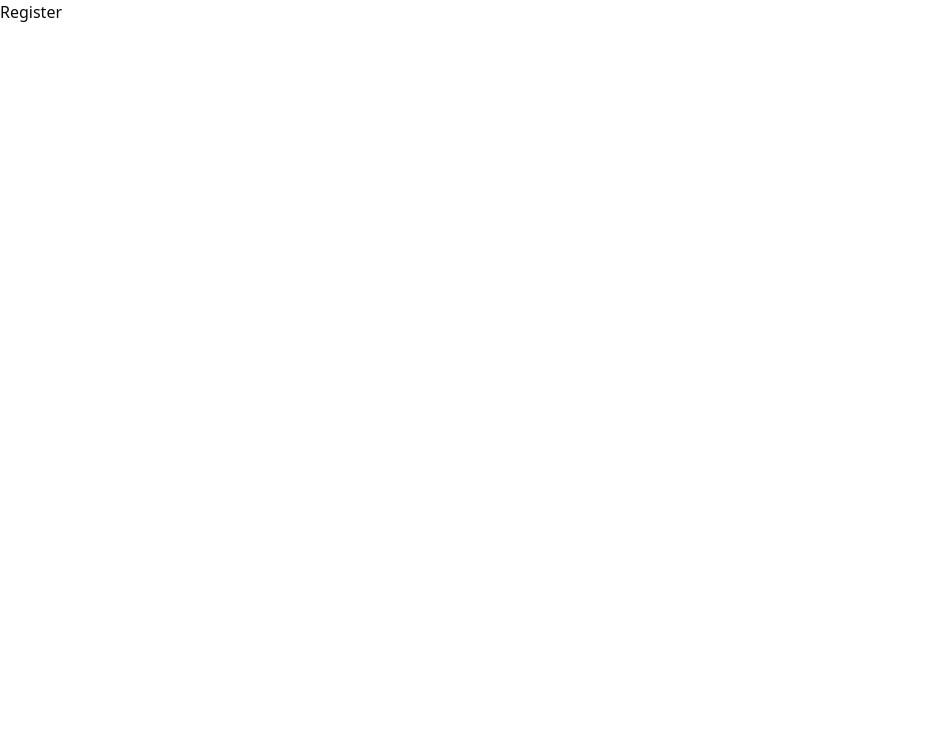
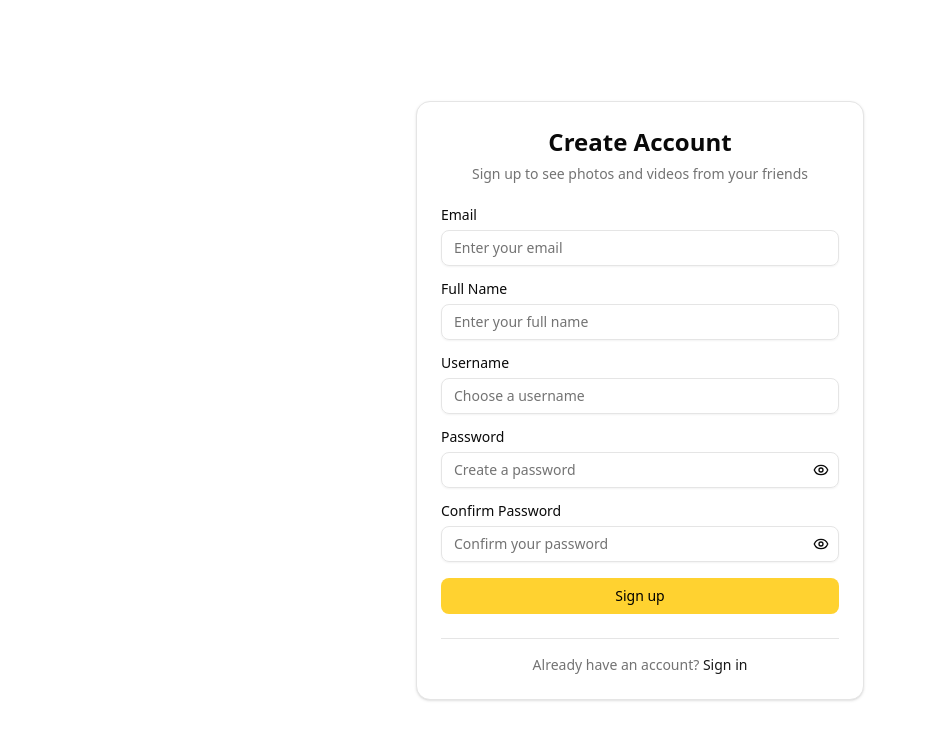
Before and after one commit to theamnabb/MiniGram, a React (Vite) app: page /register in a window 1280 px wide. Shown: the top 740 px of the page, without its empty margins (0-926 px from the left). Built offline with nearby package versions, Linux system fonts and the light colour scheme.

Commit message:
Register

```diff
--- a/src/pages/Register.jsx
+++ b/src/pages/Register.jsx
@@ -1,9 +1,209 @@
-import React from 'react'
+import { useState } from "react";
+import { Button } from "../components/ui/button";
+import { Input } from "../components/ui/input";
+import { Label } from "../components/ui/label";
+import { Card, CardContent, CardDescription, CardFooter, CardHeader, CardTitle } from "../components/ui/card";
+import { Separator } from "../components/ui/separator";
+import { Link } from "react-router-dom";
+import { Eye, EyeOff } from "lucide-react";
 
-const Register = () => {
+
+const Register = ({ onRegister }) => {
+  const [formData, setFormData] = useState({
+    email: "",
+    username: "",
+    fullName: "",
+    password: "",
+    confirmPassword: "",
+  });
+  const [showPassword, setShowPassword] = useState(false);
+  const [showConfirmPassword, setShowConfirmPassword] = useState(false);
+  const [isLoading, setIsLoading] = useState(false);
+
+  const showToast = (title, description, variant) => {
+    // Simple toast implementation without custom hook
+    console.log(`Toast: ${title} - ${description} (${variant})`);
+    // You could implement a simple toast mechanism here
+  };
+
+  const handleChange = (e) => {
+    setFormData({
+      ...formData,
+      [e.target.name]: e.target.value,
+    });
+  };
+
+  const handleSubmit = async (e) => {
+    e.preventDefault();
+
+    if (!formData.email || !formData.username || !formData.fullName || !formData.password) {
+      showToast(
+        "Missing information",
+        "Please fill in all fields.",
+        "destructive"
+      );
+      return;
+    }
+
+    if (formData.password !== formData.confirmPassword) {
+      showToast(
+        "Password mismatch",
+        "Passwords do not match.",
+        "destructive"
+      );
+      return;
+    }
+
+    if (formData.password.length < 6) {
+      showToast(
+        "Password too short",
+        "Password must be at least 6 characters long.",
+        "destructive"
+      );
+      return;
+    }
+
+    setIsLoading(true);
+
+    // Simulate API call
+    setTimeout(() => {
+      showToast(
+        "Account created!",
+        "Welcome to MiniGram! You can now start sharing your moments."
+      );
+      setIsLoading(false);
+      onRegister();
+    }, 1500);
+  };
+
   return (
-    <div>Register</div>
-  )
-}
+    <div className="min-h-screen flex items-center justify-center bg-background p-4">
+      <div className="w-full max-w-md space-y-6">
+        {/* Register Form */}
+        <Card>
+          <CardHeader className="text-center">
+            <CardTitle className="text-2xl font-bold">Create Account</CardTitle>
+            <CardDescription>
+              Sign up to see photos and videos from your friends
+            </CardDescription>
+          </CardHeader>
+          <CardContent>
+            <form onSubmit={handleSubmit} className="space-y-4">
+              <div className="space-y-2">
+                <Label htmlFor="email">Email</Label>
+                <Input
+                  id="email"
+                  name="email"
+                  type="email"
+                  placeholder="Enter your email"
+                  value={formData.email}
+                  onChange={handleChange}
+                  required
+                />
+              </div>
+              <div className="space-y-2">
+                <Label htmlFor="fullName">Full Name</Label>
+                <Input
+                  id="fullName"
+                  name="fullName"
+                  type="text"
+                  placeholder="Enter your full name"
+                  value={formData.fullName}
+                  onChange={handleChange}
+                  required
+                />
+              </div>
+              <div className="space-y-2">
+                <Label htmlFor="username">Username</Label>
+                <Input
+                  id="username"
+                  name="username"
+                  type="text"
+                  placeholder="Choose a username"
+                  value={formData.username}
+                  onChange={handleChange}
+                  required
+                />
+              </div>
+              <div className="space-y-2">
+                <Label htmlFor="password">Password</Label>
+                <div className="relative">
+                  <Input
+                    id="password"
+                    name="password"
+                    type={showPassword ? "text" : "password"}
+                    placeholder="Create a password"
+                    value={formData.password}
+                    onChange={handleChange}
+                    required
+                  />
+                  <Button
+                    type="button"
+                    variant="ghost"
+                    size="icon"
+                    className="absolute right-0 top-0 h-full px-3 hover:bg-transparent"
+                    onClick={() => setShowPassword(!showPassword)}
+                  >
+                    {showPassword ? (
+                      <EyeOff className="h-4 w-4" />
+                    ) : (
+                      <Eye className="h-4 w-4" />
+                    )}
+                  </Button>
+                </div>
+              </div>
+              <div className="space-y-2">
+                <Label htmlFor="confirmPassword">Confirm Password</Label>
+                <div className="relative">
+                  <Input
+                    id="confirmPassword"
+                    name="confirmPassword"
+                    type={showConfirmPassword ? "text" : "password"}
+                    placeholder="Confirm your password"
+                    value={formData.confirmPassword}
+                    onChange={handleChange}
+                    required
+                  />
+                  <Button
+                    type="button"
+                    variant="ghost"
+                    size="icon"
+                    className="absolute right-0 top-0 h-full px-3 hover:bg-transparent"
+                    onClick={() => setShowConfirmPassword(!showConfirmPassword)}
+                  >
+                    {showConfirmPassword ? (
+                      <EyeOff className="h-4 w-4" />
+                    ) : (
+                      <Eye className="h-4 w-4" />
+                    )}
+                  </Button>
+                </div>
+              </div>
+              <Button
+                type="submit"
+                className="w-full  bg-amber-300 text-black cursor-pointer hover:bg-amber-500"
+                disabled={isLoading}
+              >
+                {isLoading ? "Creating account..." : "Sign up"}
+              </Button>
+            </form>
+          </CardContent>
+          <CardFooter className="flex flex-col space-y-4">
+            <Separator />
+            <p className="text-center text-sm text-muted-foreground">
+              Already have an account?{" "}
+              <Link
+                to="/login"
+                className="font-medium text-primary hover:underline"
+              >
+                Sign in
+              </Link>
+            </p>
+          </CardFooter>
+        </Card>
+      </div>
+    </div>
+  );
+};
 
-export default Register
+export default Register;
```
